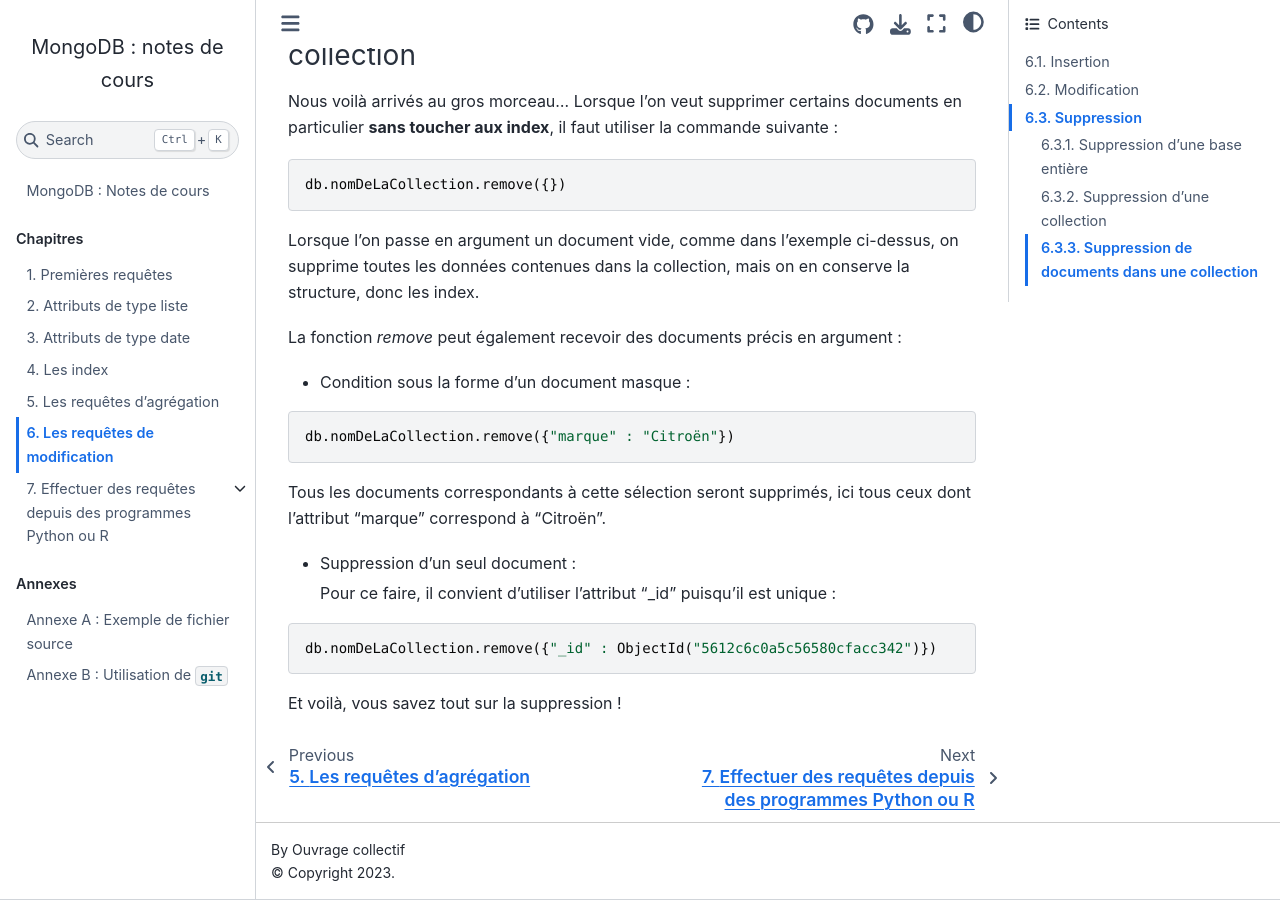
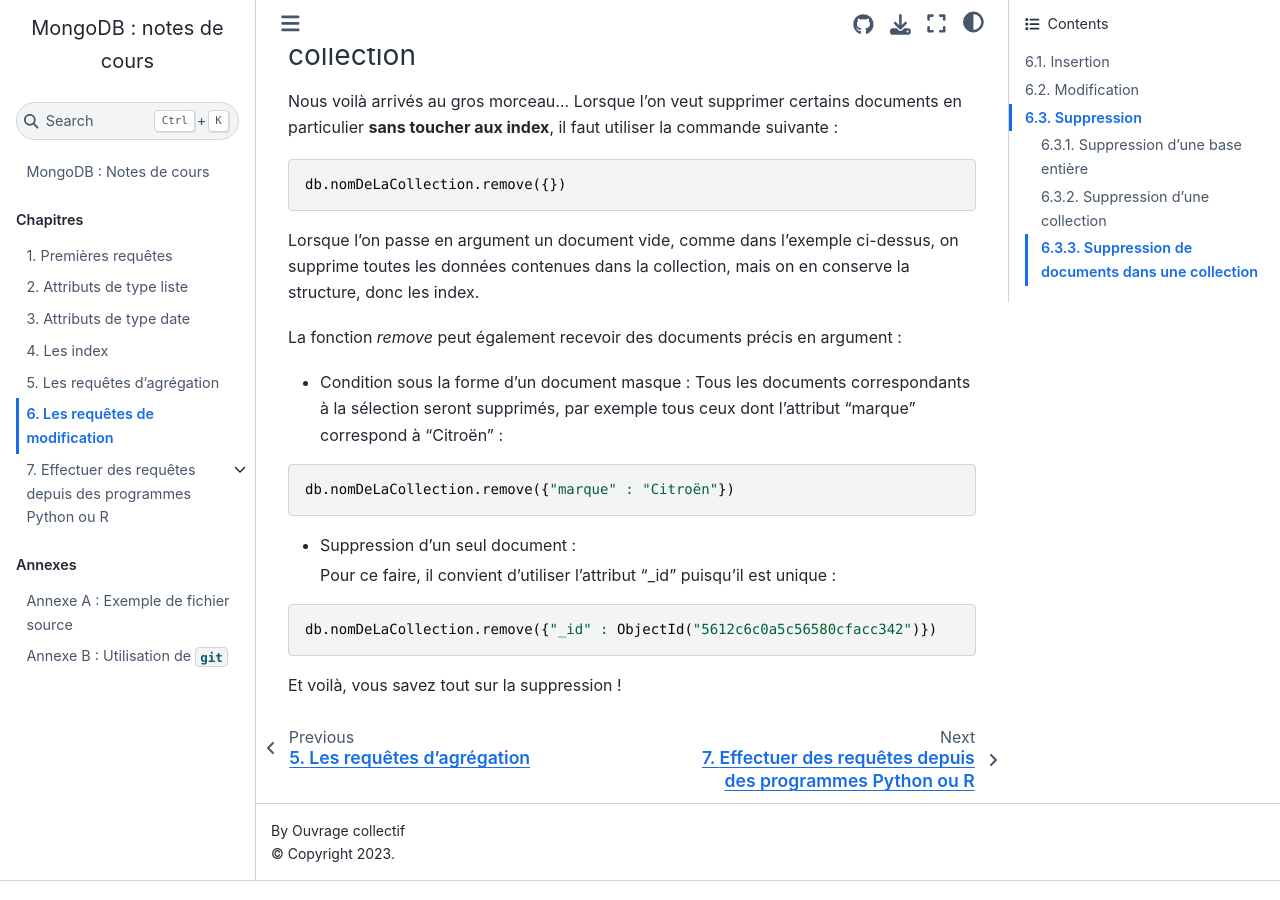
Before and after one commit to rtavenar/mongo_book, a Jupyter Book: the page built from content/06_modif.md, in a window 1280 px wide and 900 px high, scrolled down 3368 px. Built offline with Jupyter Book 1.0.4 settings and Sphinx 7.4.7 and the Sphinx Book theme 1.1.4, drawn with Linux system fonts in a browser that asks for light colours.

Commit message:
Update 06_modif.md

````diff
--- a/content/06_modif.md
+++ b/content/06_modif.md
@@ -127,10 +127,10 @@
 
 La fonction _remove_ peut également recevoir des documents précis en argument :
 * Condition sous la forme d'un document masque :
+   Tous les documents correspondants à la sélection seront supprimés, par exemple tous ceux dont l'attribut "marque" correspond à "Citroën" :
 ```js
 db.nomDeLaCollection.remove({"marque" : "Citroën"})
 ```
-   Tous les documents correspondants à cette sélection seront supprimés, ici tous ceux dont l'attribut "marque" correspond à "Citroën".
 * Suppression d'un seul document :
 
    Pour ce faire, il convient d'utiliser l'attribut "_id" puisqu'il est unique :
````
